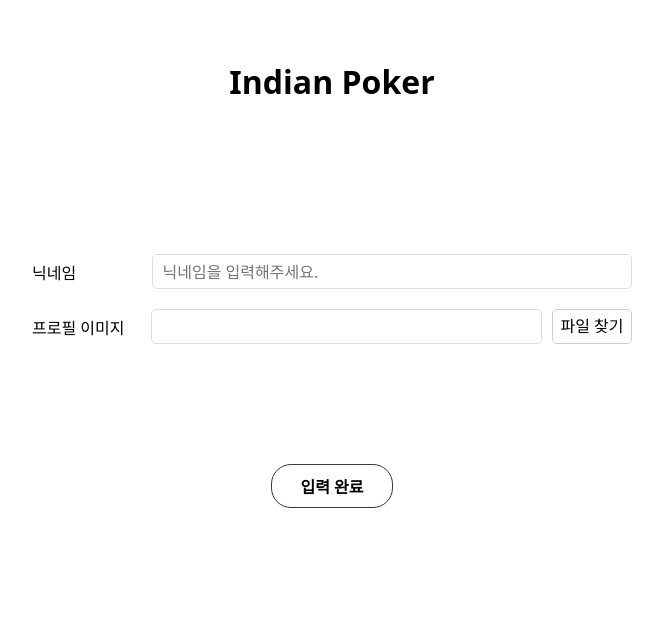
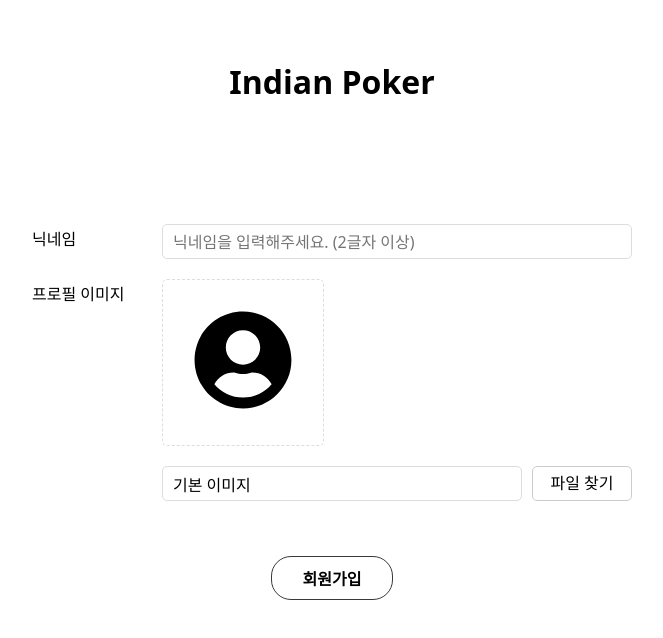
Before and after one commit to weg901127/piscine-rush01, a React (Create React App) app in the folder rush01-front/: page /join in a window 1280 px wide. Shown: the top 638 px of the page, without its empty margins (308-971 px from the left). Built offline with nearby package versions, Linux system fonts and the light colour scheme.

Commit message:
프로필 이미지 필드 수정

```diff
--- a/rush01-front/src/pages/JoinPage.js
+++ b/rush01-front/src/pages/JoinPage.js
@@ -1,5 +1,6 @@
 import React, { useState } from "react";
 import styled from "styled-components";
+import defaultImg from "../assets/img-default.svg";
 
 const JoinPageStyled = styled.div`
   display: flex;
@@ -14,7 +15,7 @@ const JoinPageStyled = styled.div`
     border-radius: 20px;
     padding: 9px 10px;
     font-weight: 600;
-    margin-top: 100px;
+    margin-top: 35px;
     :hover {
       background-color: #343a3f;
       color: #fff;
@@ -23,17 +24,15 @@ const JoinPageStyled = styled.div`
 `;
 
 const JoinForm = styled.form`
-  width: 600px;
-  margin-top: 130px;
+  width: 50vw;
+  min-width: 400px;
+  max-width: 600px;
+  margin-top: 100px;
 `;
 
 JoinForm.Item = styled.div`
   display: flex;
-  align-items: center;
   margin-bottom: 20px;
-  .field_title {
-    width: 150px;
-  }
   input {
     width: 100%;
     height: 35px;
@@ -42,11 +41,23 @@ JoinForm.Item = styled.div`
     box-sizing: border-box;
     border-radius: 5px;
   }
-  .textview {
-    width: calc(100% - 112px);
-  }
   input[type="file"] {
     display: none;
+  }
+`;
+
+JoinForm.Item.Title = styled.div`
+  width: 130px;
+  line-height: 30px;
+`;
+
+JoinForm.Item.Field = styled.div`
+  display: flex;
+  flex-wrap: wrap;
+  width: calc(100% - 130px);
+  position: relative;
+  .textview {
+    width: calc(100% - 110px);
   }
   .file_button {
     margin-left: 10px;
@@ -62,28 +73,60 @@ JoinForm.Item = styled.div`
   }
 `;
 
+JoinForm.Preview = styled.div`
+  border: 1px dashed #ddd;
+  border-radius: 5px;
+  padding: 30px;
+  margin: 0 300px 20px 0;
+  img {
+    top: 60px;
+    left: 5px;
+    width: 100px;
+    height: 100px;
+    border-radius: 50%;
+  }
+`;
+
 function JoinPage() {
-  const [profile, setProfile] = useState("");
+  const [imgTitle, setImgTitle] = useState("기본 이미지");
+  const [imgPreview, setImgPreview] = useState(defaultImg);
+  const [imgFile, setImgFile] = useState(null);
+
   const handleFileInputChange = (e) => {
-    setProfile(e.target.value);
+    setImgTitle(e.target.files[0].name);
+    setImgFile(e.target.files[0]);
+    let reader = new FileReader();
+    reader.readAsDataURL(e.target.files[0]);
+    reader.onloadend = () => {
+      setImgPreview(reader.result);
     };
+  };
+
   return (
     <JoinPageStyled>
       <JoinForm>
         <JoinForm.Item>
-          <label class="field_title" htmlFor="nickname">
-            닉네임
-          </label>
+          <JoinForm.Item.Title>
+            <label htmlFor="nickname">닉네임</label>
+          </JoinForm.Item.Title>
+          <JoinForm.Item.Field>
             <input
               type="text"
               name="nickname"
-            placeholder="닉네임을 입력해주세요. "
+              placeholder="닉네임을 입력해주세요. (2글자 이상)"
             ></input>
+          </JoinForm.Item.Field>
         </JoinForm.Item>
         <JoinForm.Item>
-          <label class="field_title">프로필 이미지</label>
-          <input type="text" value={profile} disabled class="textview" />
-          <label htmlFor="file" class="file_button">
+          <JoinForm.Item.Title>
+            <label>프로필 이미지</label>
+          </JoinForm.Item.Title>
+          <JoinForm.Item.Field>
+            <JoinForm.Preview>
+              <img src={imgPreview} alt="profile" />
+            </JoinForm.Preview>
+            <input type="text" value={imgTitle} disabled className="textview" />
+            <label htmlFor="file" className="file_button">
               파일 찾기
               <input
                 type="file"
@@ -92,9 +135,10 @@ function JoinPage() {
                 onChange={handleFileInputChange}
               ></input>
             </label>
+          </JoinForm.Item.Field>
         </JoinForm.Item>
       </JoinForm>
-      <button type="button">입력 완료</button>
+      <button type="button">회원가입</button>
     </JoinPageStyled>
   );
 }
```
Also changed, not shown: rush01-front/src/assets/img-default.svg (added). Lines whose indentation alone changed are shown as unchanged.
